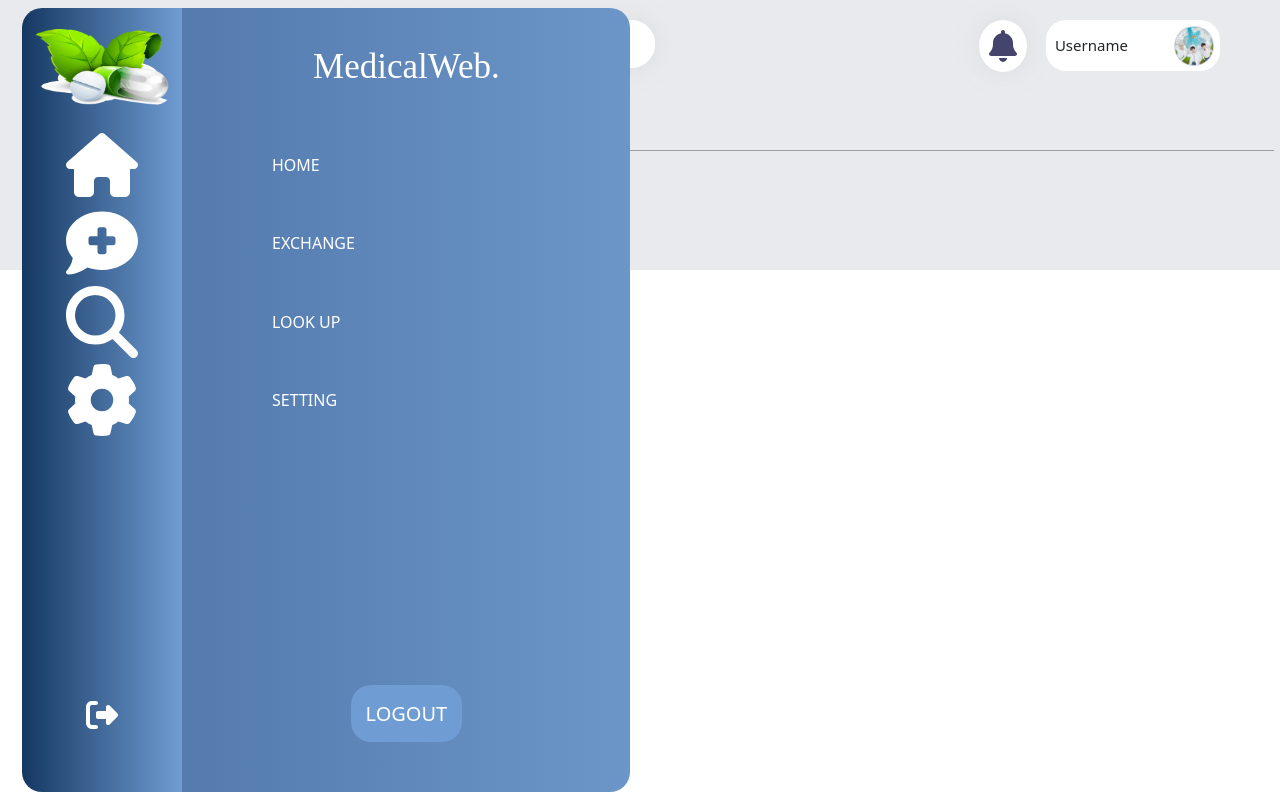
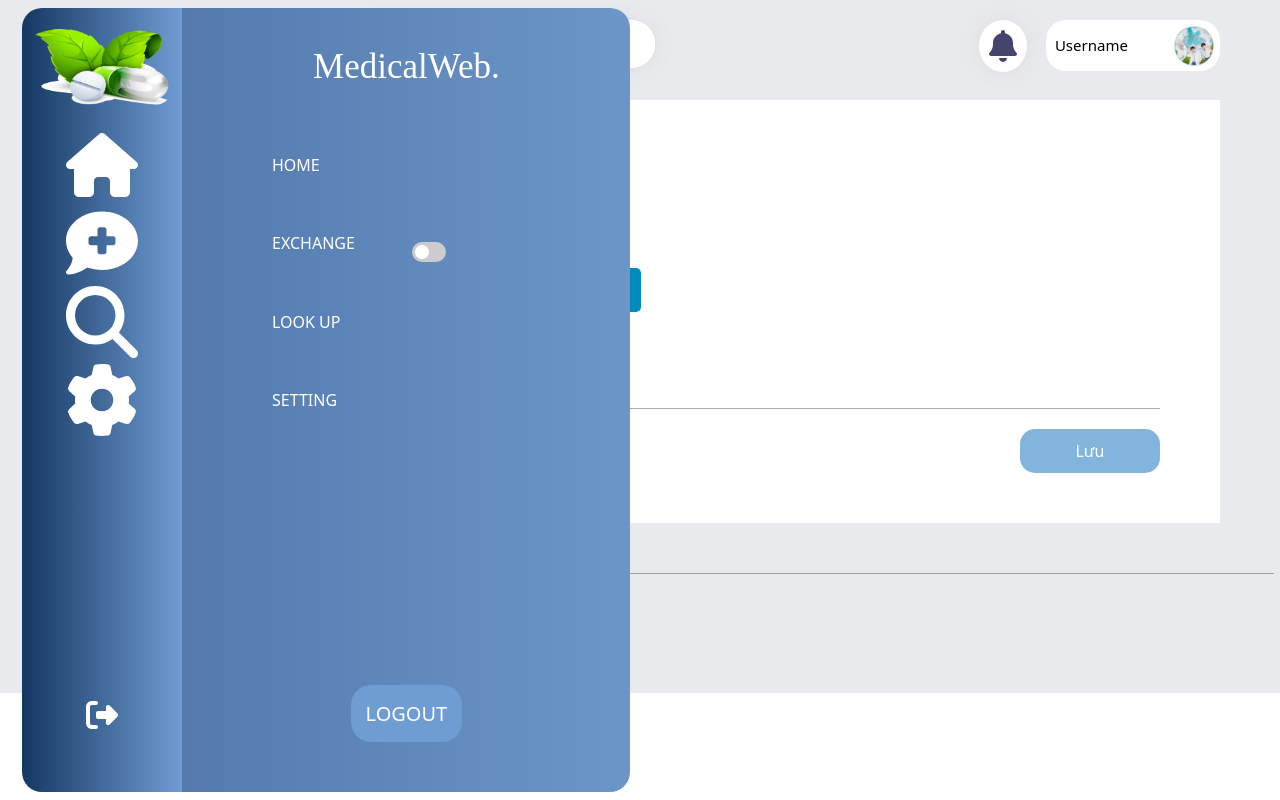
Before and after one commit to iAMMIAA/NT208.O22.ANTT-LapTrinhWeb, a React (Create React App) app in the folder client/: page /setting in a window 1280 px wide. Built offline with nearby package versions, Linux system fonts and the light colour scheme.

Commit message:
feature delete account

```diff
--- a/client/src/App.js
+++ b/client/src/App.js
@@ -17,12 +17,23 @@ import picRound from './router/pictures/round.png';
 import axios from 'axios';
 // import logo from './logo/theme3.png'
 import logo from './logo/logo5.png'
+import Setting from './router/Setting';
 
-function App() {
+function App(DarkMode) {
   const [isSidebarCollapsed, setIsSidebarCollapsed] = useState(false);
   const [fixPositionScroll, setFixPositionScroll] = useState();
   const [fullName, setFullName] = useState('Username');
-
+  const [isDarkMode, setIsDarkMode] = useState(false);
+  const [darkmode, setdarkMode] = useState(false);
+  const [currentLanguage, setCurrentLanguage] = useState('vi'); // Default language is Vietnamese ('vi')
+  useEffect(() => {
+    // Apply initial mode
+    document.body.classList.toggle('dark-mode', isDarkMode);
+    document.body.classList.toggle('light-mode', !isDarkMode);
+  }, [isDarkMode]);
+  const handleThemeToggle = () => {
+    setIsDarkMode(!isDarkMode);
+  };
 
   const toggleSidebar = () => {
     setIsSidebarCollapsed (!isSidebarCollapsed);
@@ -162,10 +173,12 @@ function App() {
       })
     }
   }, []);
-
+  const changeLanguage = (language) => {
+    setCurrentLanguage(language);
+  };
   return (
     <Router>
-      <div className='drug_web'>
+      <div className={`drug_web ${isDarkMode ? 'dark-mode' : 'light-mode'}`}>
         {noShowLogIn && (
             <LogIn onSubmit={logIn} closeLogIn={()=>setShowLogIn(false)} openSignUp={setShowSignUpForm}/>
         )}
@@ -223,7 +236,7 @@ function App() {
                           <span>LOOK UP</span>
                         </Link>
                       </li>
-                      <li className={`itemMenu ${isOpenSetting ? 'active' : ''}`}>
+                      <li className={`itemMenu ${isOpenSetting ? 'active' : ''} changeLanguage={changeLanguage}` }>
                         <Link className='text_left' to='/setting_profile' onClick={openSetting}>
                           <span>SETTING</span>
                         </Link>
@@ -349,6 +362,7 @@ function App() {
                         <Route path='/lookup' element={<LookUp/>}></Route>
                         <Route path='/paper2/:id' element={<Paper/>}></Route>
                         <Route path='/setting_profile/*' element={<Setting_Profile/>}></Route>
+                        <Route path="/setting" element={<Setting isDarkMode={isDarkMode} handleThemeToggle={handleThemeToggle} darkmode ={darkmode}/>} />
                       </Routes>
                     ) : (
                       <Routes>
--- a/client/src/css/App.css
+++ b/client/src/css/App.css
@@ -1,4 +1,5 @@
-.drug_web{
+/* App.css */
+.drug_web {
     margin: 0px;
     padding: 0px;
     height: auto;
@@ -7,9 +8,20 @@
     justify-content: center;
     background-color: #E8EAED;
     font-family: system-ui, sans-serif;
-        /* position: fixed; */
+  }
 
-}
+  .drug_web.light-mode {
+    background-color: #E8EAED;
+    color: black;
+  }
+
+  .drug_web.dark-mode {
+    background-color: black;
+    color: #E8EAED;
+  }
+
+
+
 /* Font chữ cho các màn hình nhỏ (ví dụ: điện thoại) */
 @media (max-width: 450px) {
     .drug_web {
@@ -23,6 +35,7 @@
         font-family: 'Times New Roman', serif;
     }
 }
+
 .container_web{
     font-family: system-ui, sans-serif;
     height: 100%;
--- a/client/src/router/Setting.js
+++ b/client/src/router/Setting.js
@@ -1,34 +1,87 @@
-import React, { useEffect, useState } from 'react';
-import './css/Setting.css'
-import ava from './pictures/tfboys.jpg';
+import React, { useState } from 'react';
+import './css/Setting.css';
+import { faCircleHalfStroke, faLanguage } from '@fortawesome/free-solid-svg-icons';
+import { FontAwesomeIcon } from '@fortawesome/react-fontawesome';
 import axios from 'axios';
-import { faCircleHalfStroke, faLanguage, faHistory, faDashboard} from '@fortawesome/free-solid-svg-icons';
-import { FontAwesomeIcon } from '@fortawesome/react-fontawesome';
+function Setting({ isDarkMode, handleThemeToggle, darkmode }) {
+  const [showConfirmation, setShowConfirmation] = useState(false);
+  const [openStateEdit, setOpenStateEdit] = useState(false);
+  const [updateFormProfile, setUpdateFormProfile] = useState({
+    fullName: 'Le Phuong Thao',
+    email: '21522608@gm.uit.edu.vn',
+    school: 'UIT university',
+    phonenumber: '0335739591',
+    career: 'Student',
+    gender: 'Female',
+    country: 'Vietnam',
+    city: 'Binh Dinh Province',
+    areaCode: '0256'
+  });
 
-function Setting() {
+  const handleLanguageClick = () => {
+    console.log('Clicked Chuyển đổi ngôn ngữ');
+    // Add logic for language change
+  };
 
+  const handleDeleteAccountClick = () => {
+    console.log('Clicked Xóa tài khoản');
+    setShowConfirmation(true);
+  };
+
+  const handleConfirmDelete = (event) => {
+    console.log('Confirmed account deletion');
+    event.preventDefault();
+    axios.delete(`http://localhost:3001/deleteAccount`, { data: { useremail: updateFormProfile.email } })
+  .then(response => {
+    console.log('Response: ', response.data);
+    setOpenStateEdit(false);
+  })
+  .catch(error => {
+    console.error('Loi cmnr: ', error);
+  });
+
+  };
+
+  const handleCancelDelete = () => {
+    console.log('Cancelled account deletion');
+    setShowConfirmation(false);
+  };
   return (
-    <div className='setting'>
-      <div className='setting_theme'>
+    <div className={`setting ${isDarkMode ? 'dark-mode' : 'light-mode'}`}>
+      <div className={`setting_theme ${isDarkMode ? 'dark-mode' : 'light-mode'}`}>
         <span>Cài đặt trang web</span>
       </div>
-      <div className='setting_container'>
-        <div>
-          <p><FontAwesomeIcon icon={faCircleHalfStroke}/> Giao diện</p>
+      <div className={`setting_container ${isDarkMode ? 'dark-mode' : 'light-mode'}`}>
+        <div className="setting-switch">
+          <label className="switch">
+            <input type="checkbox" checked={isDarkMode} onChange={handleThemeToggle} />
+            <span className="slider"></span>
+          </label>
+          <span><FontAwesomeIcon icon={faCircleHalfStroke}/> Giao diện</span>
         </div>
         <div>
-          <p><FontAwesomeIcon icon={faLanguage}/> Chuyển đổi ngôn ngữ</p>
+          <button onClick={handleLanguageClick} className="setting-button">
+            <FontAwesomeIcon icon={faLanguage}/> Chuyển đổi ngôn ngữ
+          </button>
         </div>
-        <p><FontAwesomeIcon icon={faHistory}/> Xem các bài viết hỏi đáp</p>
-        <p style={{color: 'red'}}>Xóa tài khoản</p>
+        <div>
+          <button onClick={handleDeleteAccountClick} className="setting-button" style={{color: 'red'}}>
+            Xóa tài khoản
+          </button>
+        </div>
       </div>
+      {showConfirmation && (
+        <div className="confirmation-container">
+          <p>Bạn có chắc chắn muốn xóa tài khoản?</p>
+          <button onClick={handleConfirmDelete}>OK</button>
+          <button onClick={handleCancelDelete}>Hủy</button>
+        </div>
+      )}
       <div className='my_profile_btn_edit'>
         <button>Lưu</button>
       </div>
     </div>
-
-
-  )
+  );
 }
 
 export default Setting;
--- a/client/src/router/Setting_Profile.js
+++ b/client/src/router/Setting_Profile.js
@@ -1,16 +1,29 @@
-import React, { useEffect } from 'react';
-import './css/Setting_Profile.css'
+import React, { useEffect, useState } from 'react';
+import './css/Setting_Profile.css';
 import { Link, Route, Routes } from 'react-router-dom';
 import MyProfile from './MyProfile';
 import Setting from './Setting';
 
 function Setting_Profile() {
+  const [isDarkMode, setIsDarkMode] = useState(false);
+
+  useEffect(() => {
+    // Apply initial mode
+    document.body.classList.toggle('dark-mode', isDarkMode);
+    document.body.classList.toggle('light-mode', !isDarkMode);
+  }, [isDarkMode]);
+
+  const handleThemeToggle = () => {
+    setIsDarkMode(!isDarkMode);
+  };
+
   useEffect(() => {
     window.scrollTo(0, 0);
-  })
+  }, []);
+
   return (
-      <div className='setting_profile'>
-          <div className='left_setting_profile'>
+    <div className={`setting_profile ${isDarkMode ? 'dark-mode' : 'light-mode'}`}>
+      <div className={`left_setting_profile ${isDarkMode ? 'dark-mode' : 'light-mode'}`}>
         <Link className='render_profile' to='/setting_profile'>
           <span>Thông tin cá nhân</span>
         </Link>
@@ -19,14 +32,17 @@ function Setting_Profile() {
         </Link>
       </div>
 
-          <div className='right_setting_profile'>
+      <div className={`right_setting_profile ${isDarkMode ? 'dark-mode' : 'light-mode'}`}>
         <Routes>
-              <Route path='' element={<MyProfile/>}></Route>
-              <Route path='/setting' element={<Setting/>}></Route>
+          <Route path='' element={<MyProfile isDarkMode={isDarkMode} />} />
+          <Route
+            path='/setting'
+            element={<Setting isDarkMode={isDarkMode} handleThemeToggle={handleThemeToggle} />}
+          />
         </Routes>
       </div>
     </div>
-  )
+  );
 }
 
 export default Setting_Profile;
--- a/client/src/router/css/Setting.css
+++ b/client/src/router/css/Setting.css
@@ -1,16 +1,131 @@
-.setting{
+/* css/Setting.css */
+
+.setting {
     height: 100%;
     width: 100%;
     display: flex;
     flex-direction: column;
     padding: 50px 40px;
-}
-.test{
-    height: 100%;
-    width: 100%;
-}
-.setting_theme{
+  }
+
+  .setting_theme {
     height: 50px;
     display: flex;
     font-size: 25px;
-}
+  }
+
+  .setting_container {
+    padding: 20px;
+    border-radius: 10px;
+    margin-top: 20px;
+  }
+
+  .setting-switch {
+    display: flex;
+    align-items: center;
+    gap: 10px;
+  }
+
+  .switch {
+    position: relative;
+    display: inline-block;
+    width: 34px;
+    height: 20px;
+  }
+
+  .switch input {
+    opacity: 0;
+    width: 0;
+    height: 0;
+  }
+
+  .slider {
+    position: absolute;
+    cursor: pointer;
+    top: 0;
+    left: 0;
+    right: 0;
+    bottom: 0;
+    background-color: #ccc;
+    transition: 0.4s;
+    border-radius: 34px;
+  }
+
+  .slider:before {
+    position: absolute;
+    content: "";
+    height: 14px;
+    width: 14px;
+    left: 3px;
+    bottom: 3px;
+    background-color: white;
+    transition: 0.4s;
+    border-radius: 50%;
+  }
+
+  input:checked + .slider {
+    background-color: #2196F3;
+  }
+
+  input:checked + .slider:before {
+    transform: translateX(14px);
+  }
+
+  .setting-button {
+    margin-top: 10px;
+    background-color: #008CBA;
+    border: none;
+    color: white;
+    padding: 10px 20px;
+    text-align: center;
+    text-decoration: none;
+    display: inline-block;
+    font-size: 16px;
+    margin: 4px 2px;
+    cursor: pointer;
+    border-radius: 5px;
+  }
+
+  .setting-button:hover {
+    background-color: #007B9A;
+  }
+
+  .dark-mode {
+    background-color: #333;
+    color: #fff;
+  }
+
+  .light-mode {
+    background-color: #fff;
+    color: #333;
+  }
+
+  .my_profile_btn_edit {
+    margin-top: 20px;
+    display: flex;
+    justify-content: flex-end;
+  }
+  .confirmation-container {
+    position: fixed;
+    top: 50%;
+    left: 50%;
+    transform: translate(-50%, -50%);
+    background-color: white;
+    border: 1px solid #ccc;
+    padding: 20px;
+    box-shadow: 0 0 10px rgba(0, 0, 0, 0.1);
+    z-index: 1000;
+  }
+
+  .confirmation-container p {
+    margin-bottom: 20px;
+  }
+
+  .confirmation-container button {
+    margin-right: 10px;
+  }
+
+  .setting-container {
+    position: relative;
+    z-index: 1;
+  }
--- a/client/src/router/css/Setting_Profile.css
+++ b/client/src/router/css/Setting_Profile.css
@@ -70,3 +70,33 @@
         border-radius: 25px;
     }
 }
+
+.setting_profile.light-mode {
+    background-color: white;
+    color: black;
+}
+
+.setting_profile.dark-mode {
+    background-color: black;
+    color: white;
+}
+
+.left_setting_profile.light-mode {
+    background-color: #f5f5f5;
+    color: black;
+}
+
+.left_setting_profile.dark-mode {
+    background-color: #333;
+    color: white;
+}
+
+.right_setting_profile.light-mode {
+    background-color: #f5f5f5;
+    color: black;
+}
+
+.right_setting_profile.dark-mode {
+    background-color: #333;
+    color: white;
+}
```
Also changed, not shown: client/src/router/MyProfile.js (+13 -13 lines), client/src/router/css/Home.css (+190 -151 lines), 2 other files (tests, documents, lock files or other folders). Lines whose indentation alone changed are shown as unchanged.
